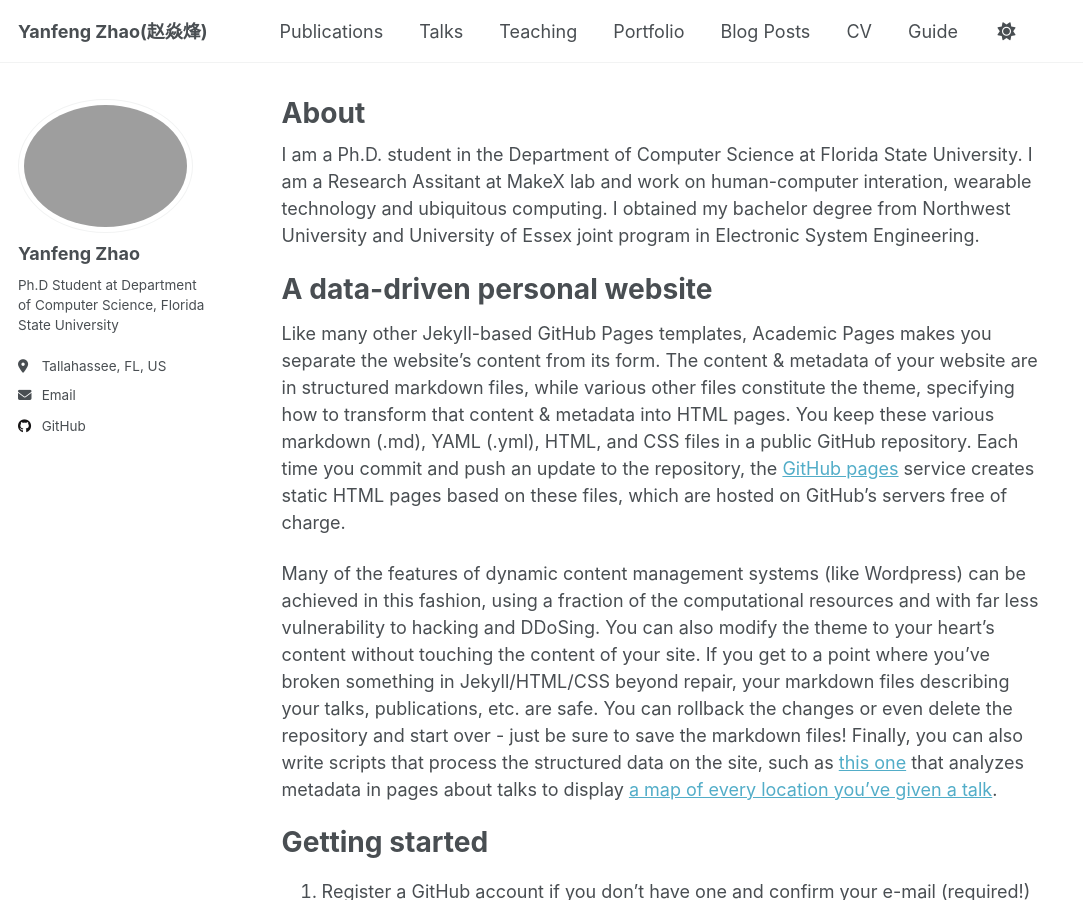
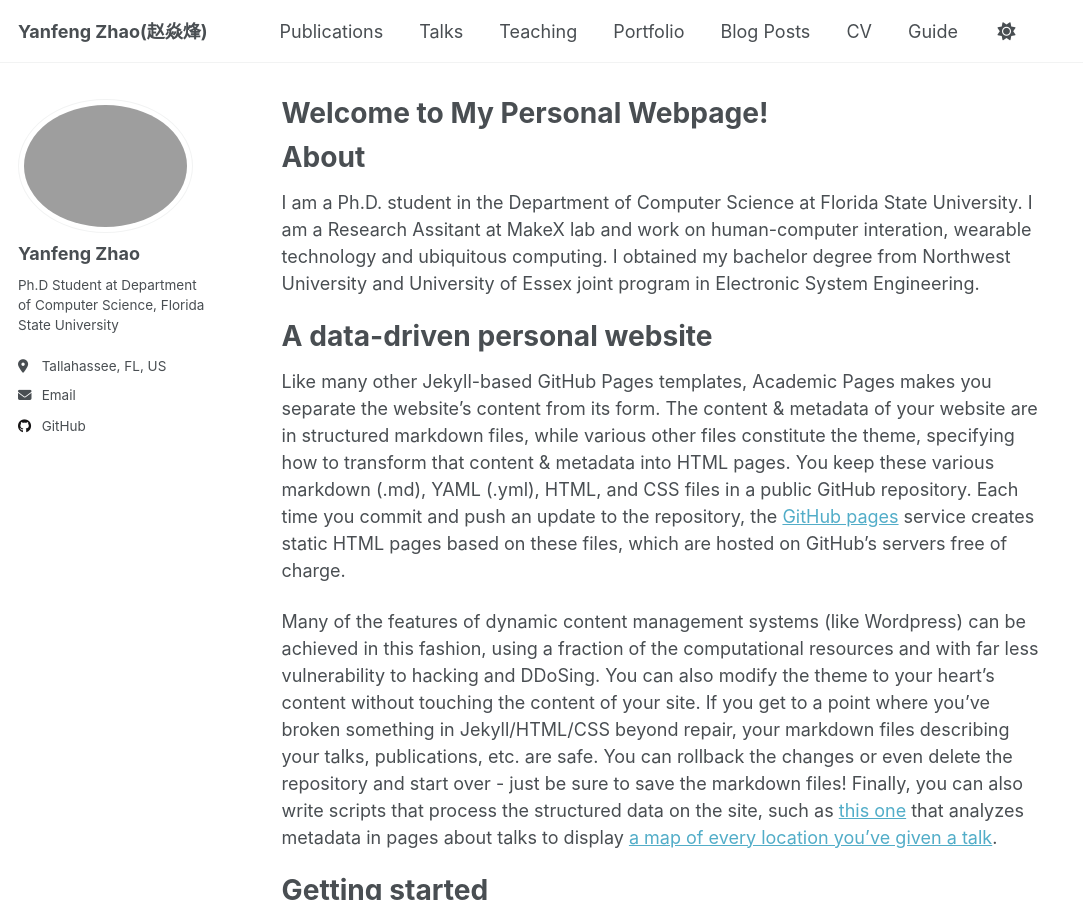
Before and after one commit to YanfengZhaoMakeX/YanfengZhaoMakeX.github.io, a Jekyll site: the page built from _pages/about.md, in a window 1280 px wide and 900 px high. Shown: the whole window, without its empty margins (0-1083 px from the left). Built offline with Jekyll 4.4.1, drawn with Linux system fonts in a browser that asks for light colours.

Commit message:
Update about.md

```diff
--- a/_pages/about.md
+++ b/_pages/about.md
@@ -1,12 +1,13 @@
 ---
 permalink: /
-title: "About"
+title: "Welcome to My Personal Webpage!"
 author_profile: true
 redirect_from:
   - /about/
   - /about.html
 ---
-
+About
+======
 I am a Ph.D. student in the Department of Computer Science at Florida State University. I am a Research Assitant at MakeX lab and work on human-computer interation, wearable technology and ubiquitous computing. I obtained my bachelor degree from Northwest University and University of Essex joint program in Electronic System Engineering.
 
 A data-driven personal website
```
